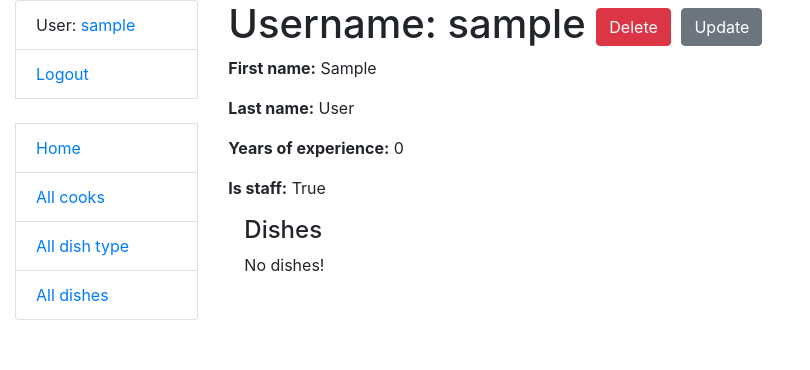
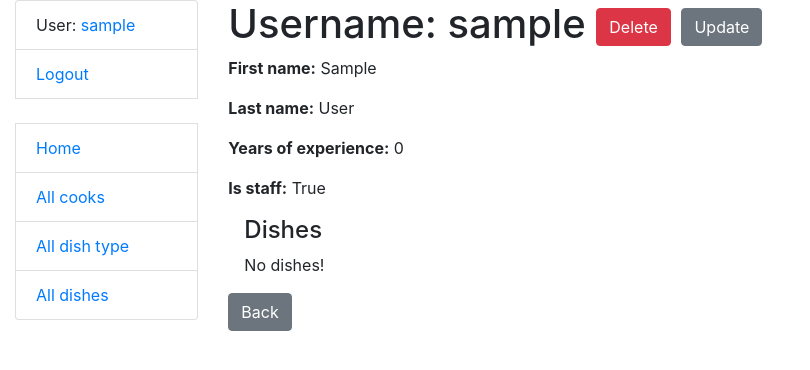
Before and after one commit to IhorVoskoboinikov/restaurant-kitchen-service, a Django app: page /cooks/1/ in a window 1280 px wide. Shown: the top 370 px of the page, without its empty margins (0-810 px from the left). Run offline with Django 4.2, Linux system fonts and the light colour scheme; the visitor is signed in with stand-in values (Sample User, id 1); data comes from the database, SQL or seed files in the repository; data that the repository does not hold is empty.

Commit message:
added "Back" button in the end of page

```diff
--- a/templates/kitchen/cook_detail.html
+++ b/templates/kitchen/cook_detail.html
@@ -30,4 +30,7 @@
       <p>No dishes!</p>
     {% endfor %}
   </div>
+  <a href="{% url 'kitchen:cook-list' %}" class="btn btn-secondary">
+    Back
+  </a>
 {% endblock %}
```
